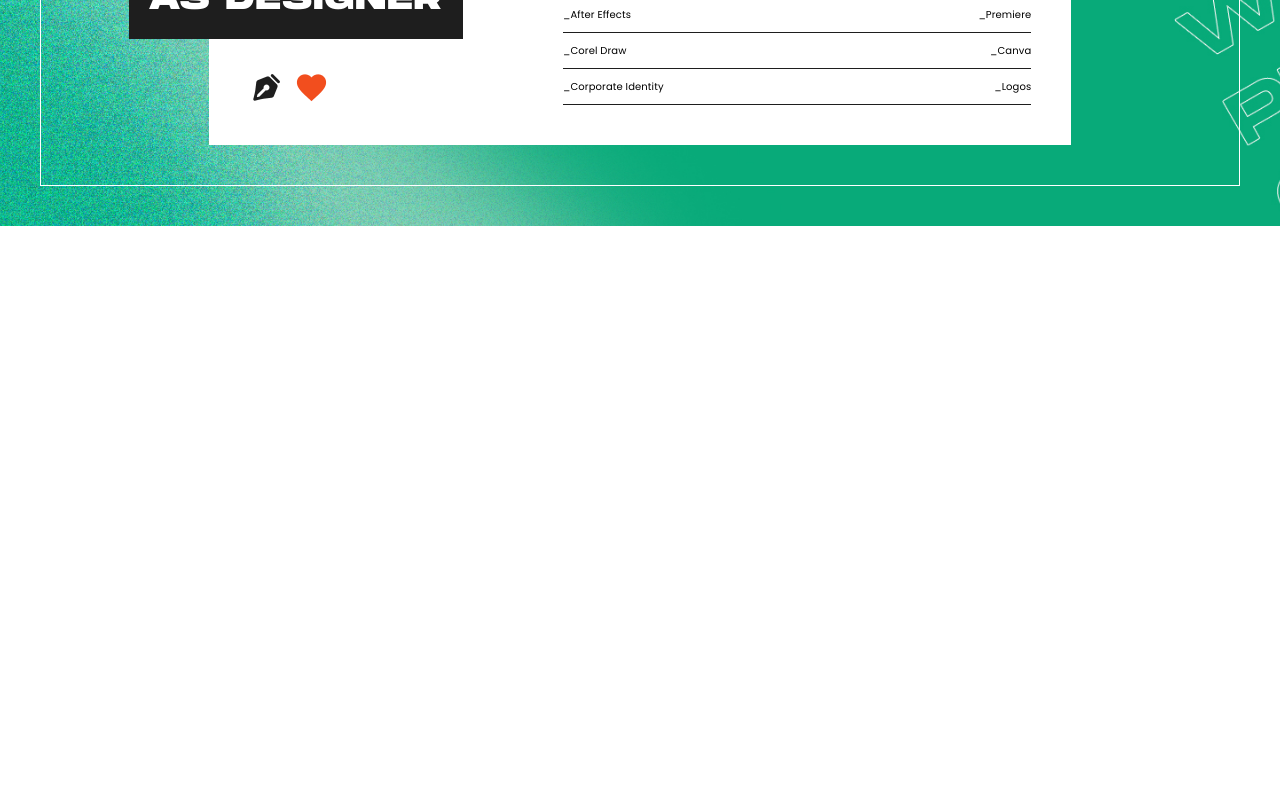
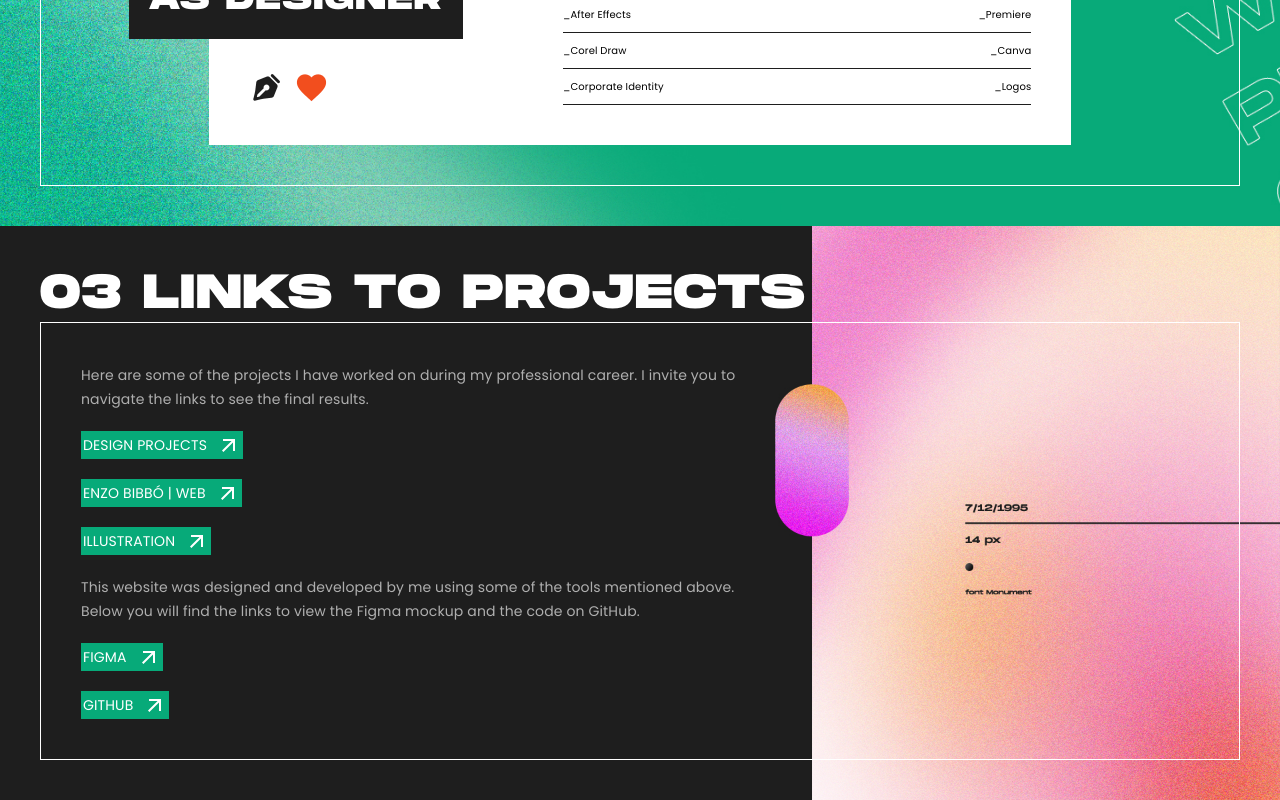
Before and after one commit to ManuelGosende/portfolio, a React (Create React App) app: page / in a window 1280 px wide. Shown: the part 2203-3003 px from the top of the page. Before the commit the page ends 2429 px from the top, so only its background shows below. Built offline with nearby package versions, Linux system fonts and the light colour scheme.

Commit message:
section LinksToProjects finished. Links not working

```diff
--- a/src/App.tsx
+++ b/src/App.tsx
@@ -14,8 +14,8 @@ export const App = () => {
         <About />
         <Experience />
         <Skills />
-{/*         <LinksToProjects />
-        <Contact /> */}
+        <LinksToProjects />
+{/*         <Contact /> */}
       </FlexBox>
     </ThemeProvider>
   );
--- /dev/null
+++ b/src/components/LinkToProject.tsx
@@ -0,0 +1,31 @@
+import { Typography } from "@mui/material";
+import { theme } from "../theme/theme";
+import { FlexBox } from "./FlexBox";
+import ArrowOutwardIcon from '@mui/icons-material/ArrowOutward';
+import React from "react";
+
+interface LinkToProjectProps {
+  text: string;
+}
+
+export const LinkToProject: React.FC<LinkToProjectProps> = ({ text }) => {
+  return (
+    <FlexBox
+      width="fit-content"
+      gap={theme.spacing(1)}
+      padding="2px"
+      sx={{
+        backgroundColor: "secondary.main"
+      }}
+    >
+      <Typography variant="body1" color="primary.light">
+        { text }
+      </Typography>
+      <ArrowOutwardIcon
+        sx={{
+          color: "primary.light"
+        }}
+      />
+    </FlexBox>
+  );
+}
--- a/src/components/index.tsx
+++ b/src/components/index.tsx
@@ -5,3 +5,4 @@ export { Border } from './Border';
 export { Job } from './Job';
 export { Image } from './Image';
 export { Profession } from './Profession';
+export { LinkToProject } from './LinkToProject';
--- a/src/sections/LinksToProjects.tsx
+++ b/src/sections/LinksToProjects.tsx
@@ -1,5 +1,46 @@
+import { Typography, Theme, useMediaQuery, useTheme } from "@mui/material";
+import { Border, Container, FlexBox, LinkToProject } from "../components";
+import ArrowOutwardIcon from '@mui/icons-material/ArrowOutward';
+
 export const LinksToProjects = () => {
+
+  const theme = useTheme();
+  const downSm = useMediaQuery((theme: Theme) => theme.breakpoints.down("sm"));
+
   return (
-    <>LinksToProjects</>
+    <Container
+      backgroundImage="url('background-3.jpg')"
+    >
+      <Typography variant="h1" color="primary.light">03 LINKS TO PROJECTS</Typography>
+      <Border>
+        <FlexBox
+          width={downSm ? "75%" : "60%"}
+          flexDirection="column"
+          gap={theme.spacing(2)}
+        >
+          <Typography variant="body1" color="primary.main">
+            Here are some of the projects I have worked on during my professional career. I invite you to navigate the links to see the final results.
+          </Typography>
+          <LinkToProject
+            text="DESIGN PROJECTS"
+          />
+          <LinkToProject
+            text="ENZO BIBBÓ | WEB"
+          />
+          <LinkToProject
+            text="ILLUSTRATION"
+          />
+          <Typography variant="body1" color="primary.main">
+            This website was designed and developed by me using some of the tools mentioned above. Below you will find the links to view the Figma mockup and the code on GitHub.
+          </Typography>
+          <LinkToProject
+            text="FIGMA"
+          />
+          <LinkToProject
+            text="GITHUB"
+          />
+        </FlexBox>
+      </Border>
+    </Container>
   );
 }
--- a/src/theme/theme.ts
+++ b/src/theme/theme.ts
@@ -55,7 +55,7 @@ export const theme = createTheme({
   breakpoints: {
     values: {
       xs: 0,
-      sm: 600,
+      sm: 500,
       md: 960,
       lg: 1280,
       xl: 1920,
```
